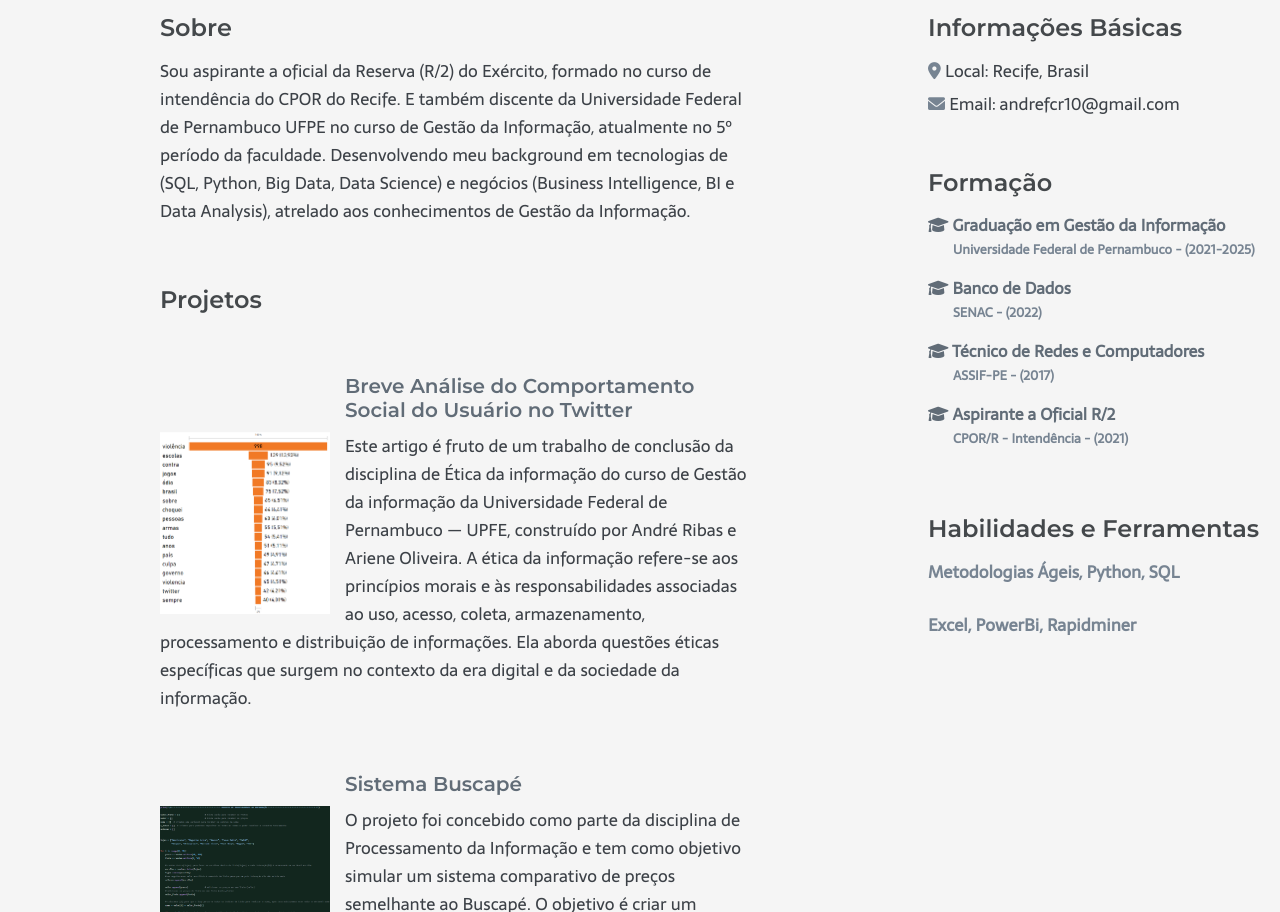
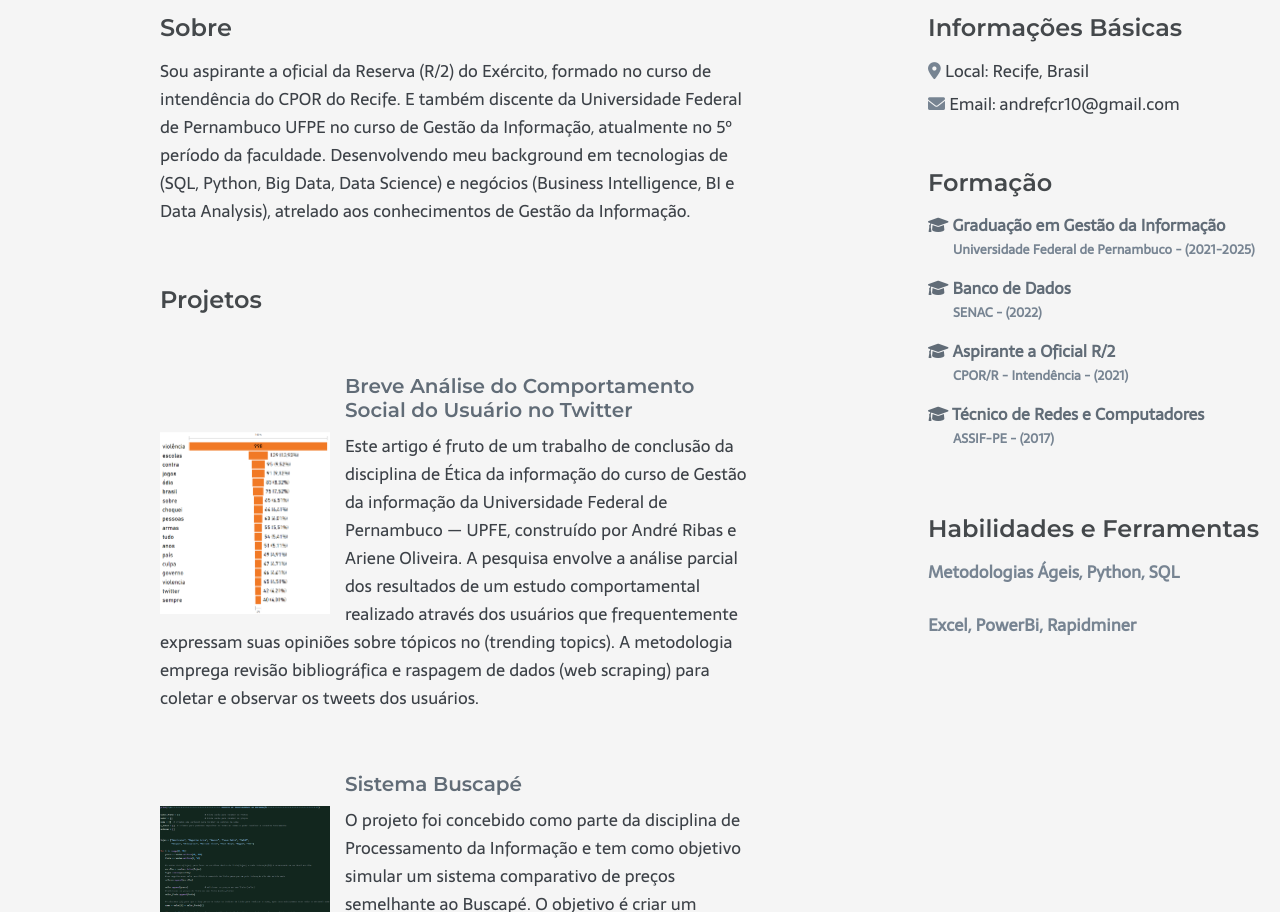
Before and after one commit to AndreRibaz/andreribas, a plain HTML site: page index.html in a window 1280 px wide. Shown: the part 317-1229 px from the top of the page. Drawn offline with Linux system fonts and the light colour scheme.

Commit message:
meu site

```diff
--- a/index.html
+++ b/index.html
@@ -38,8 +38,8 @@
             <h5 class="title">Breve Análise do Comportamento Social do Usuário no Twitter</h5>
             <p class="desc"><a href="https://medium.com/@cicco.ribas/ciber%C3%A9tica-e-ciberativismo-uma-breve-an%C3%A1lise-do-comportamento-social-do-usu%C3%A1rio-no-twitter-3f39137e453a"><img class="etica-img" src="./img/GraficoViolencia2.png" alt="Pineapple" style="width:170px;margin-right:15px;"></a>
               Este artigo é fruto de um trabalho de conclusão da disciplina de Ética da informação do curso de Gestão da informação da Universidade Federal de Pernambuco — UPFE, construído por André Ribas e Ariene Oliveira.
-              A ética da informação refere-se aos princípios morais e às responsabilidades associadas ao uso, acesso, coleta, armazenamento, processamento e distribuição de informações.
-              Ela aborda questões éticas específicas que surgem no contexto da era digital e da sociedade da informação.</p>
+              A pesquisa envolve a análise parcial dos resultados de um estudo comportamental realizado através dos usuários que frequentemente expressam suas opiniões sobre tópicos no (trending topics).
+              A metodologia emprega revisão bibliográfica e raspagem de dados (web scraping) para coletar e observar os tweets dos usuários.</p>
 
               <h5 class="title">Sistema Buscapé</h5>
               <p class="desc"><a href="https://github.com/AndreRibaz/Projeto-Buscape"><img class="buscape-img" src="./img/buscape.png" alt="Pineapple" style="width:170px;margin-right:15px;"></a>
@@ -68,11 +68,11 @@
             <div class="form"><h3 class="cor-font"><i class="fas fa-graduation-cap"></i> Banco de Dados</h3>
               <h4 class="desc-h4">SENAC - (2022)</h4></div>
 
+            <div class="form"><h3 class="cor-font"><i class="fas fa-graduation-cap"></i> Aspirante a Oficial R/2</h3>
+              <h4 class="desc-h4">CPOR/R - Intendência - (2021)</h4></div>
+
             <div class="form"><h3 class="cor-font"><i class="fas fa-graduation-cap"></i> Técnico de Redes e Computadores</h3>
               <h4 class="desc-h4">ASSIF-PE - (2017)</h4></div>
-
-            <div class="form"><h3 class="cor-font"><i class="fas fa-graduation-cap"></i> Aspirante a Oficial R/2</h3>
-              <h4 class="desc-h4">CPOR/R - Intendência - (2021)</h4></div>
           </div>
           <div class="card">
             <h2 class="info-pai">Habilidades e Ferramentas</h2>
```
